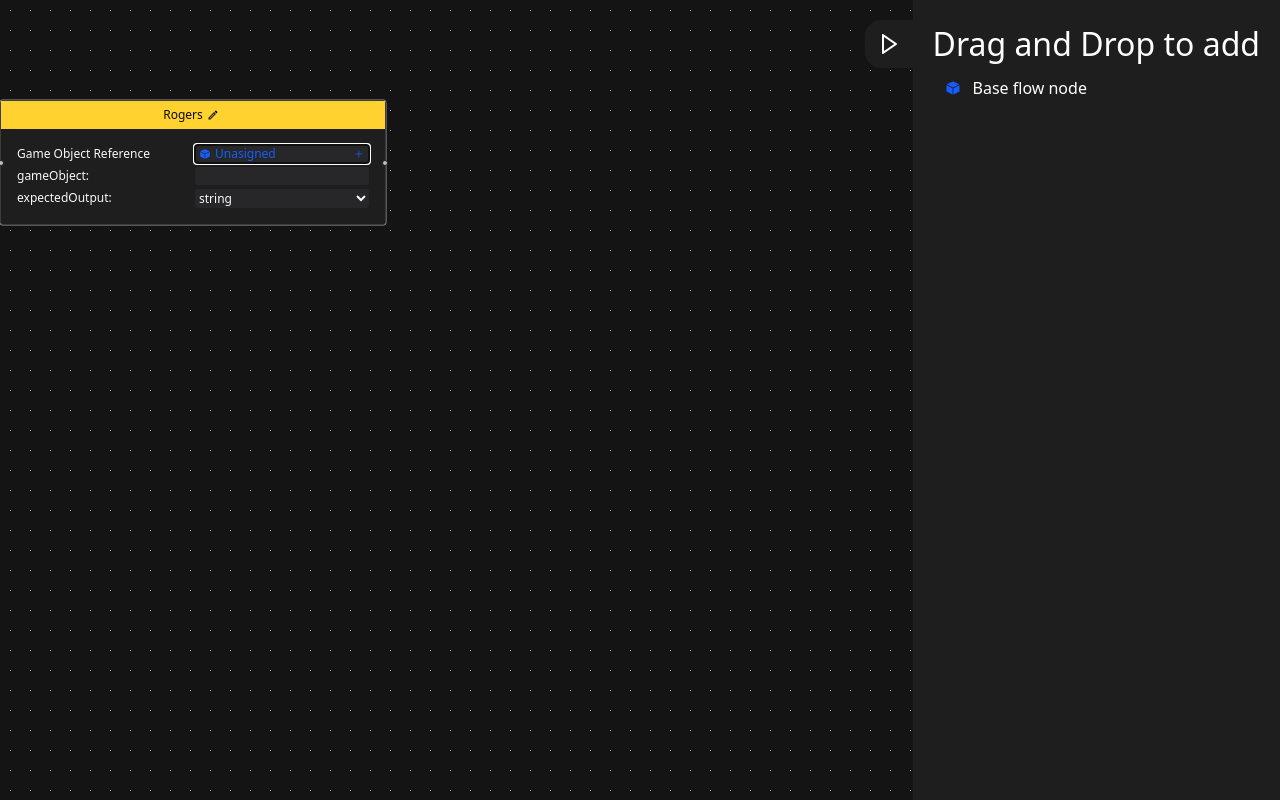
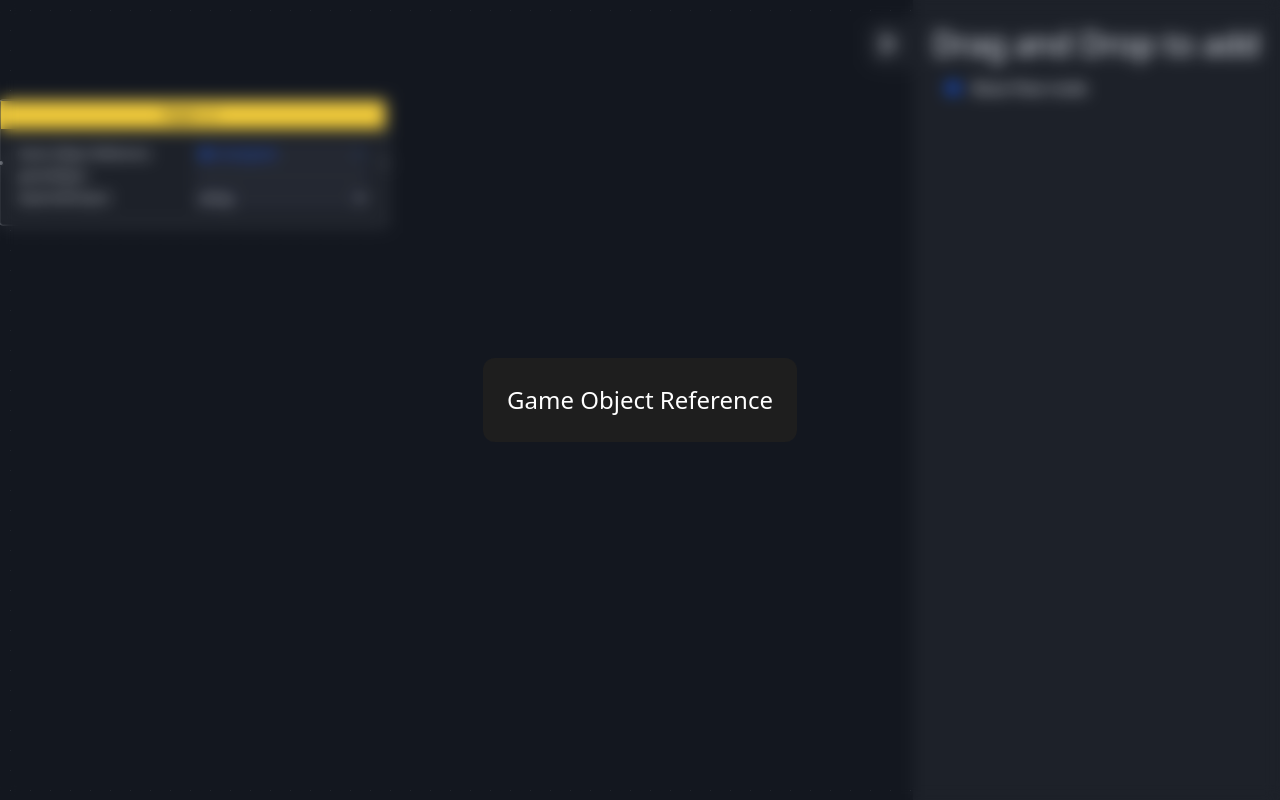
Before and after one commit to IsmaelDamasceno/response-pipeline-flow, a React (Vite) app: page /app in a window 1280 px wide. Both pictures are taken after a click on the button "Unasigned". Built offline with nearby package versions, Linux system fonts and the light colour scheme.

Commit message:
feat: hooking up dialog

```diff
--- /dev/null
+++ b/src/components/game-object-reference-dialog/index.tsx
@@ -0,0 +1,12 @@
+import { OpenToggle } from "../../types/openToggle";
+import Dialog from "../layout/dialog";
+
+export function GameObjectReferenceDialog(toggleProps: OpenToggle) {
+    return (
+        <Dialog {...toggleProps}>
+            <div className="w-full max-w-md rounded-xl bg-[#1e1e1e] p-6">
+                <h2>Game Object Reference</h2>
+            </div>
+        </Dialog>
+    );
+}
--- a/src/components/layout/dialog/index.tsx
+++ b/src/components/layout/dialog/index.tsx
@@ -1,13 +1,12 @@
 import { DialogPanel, Dialog as HDLDialog } from "@headlessui/react";
 import { ReactNode } from "react";
+import { OpenToggle } from "../../../types/openToggle";
 
 interface Props {
   children: ReactNode;
-  isOpen: boolean;
-  setIsOpen: React.Dispatch<React.SetStateAction<boolean>>;
 }
 
-export default function Dialog({ children, isOpen, setIsOpen }: Props) {
+export default function Dialog({ children, isOpen, setIsOpen }: Props & OpenToggle) {
   function handleClose() {
     setIsOpen(false);
   }
@@ -20,9 +19,9 @@ export default function Dialog({ children, isOpen, setIsOpen }: Props) {
       onClose={handleClose}
     >
       <div className="fixed inset-0 z-10 w-screen overflow-y-auto">
-        <div className="flex min-h-full items-center justify-center p-4">
+        <div className="backdrop-blur-sm flex min-h-full bg-blue-600/5 items-center justify-center p-4">
           <DialogPanel
-            className="w-full max-w-md rounded-xl bg-[#1e1e1e] p-6 backdrop-blur-2xl duration-300 ease-out data-closed:transform-[scale(95%)] data-closed:opacity-0"
+            className="duration-300 ease-out data-closed:transform-[scale(95%)] data-closed:opacity-0"
             transition
           >
             {children}
--- a/src/components/nodes/baseFragment.node.tsx
+++ b/src/components/nodes/baseFragment.node.tsx
@@ -10,7 +10,7 @@ import { DataPicker } from "../layout/data-picker";
 import { IoIosCube } from "react-icons/io";
 
 export function BaseFlowFragment({ data, id }: NodeProps<Node<FlowFragment>>) {
-  const { onFragmentUpdate } = useContext(ReactFlowUtilsContext) ?? {};
+  const { onFragmentUpdate, toggleGameObjectModalReferenceDialog } = useContext(ReactFlowUtilsContext) ?? {};
 
   const handleNameChange = useCallback(
     (newVal: React.SetStateAction<string>) => {
@@ -54,6 +54,7 @@ export function BaseFlowFragment({ data, id }: NodeProps<Node<FlowFragment>>) {
                   className: "text-blue-600",
                 },
               }}
+              onClick={() => toggleGameObjectModalReferenceDialog?.(true)}
             />
             <p>gameObject:</p>
             <input id="text" name="text" className="nodrag" />
--- a/src/components/react-flow-manager/index.tsx
+++ b/src/components/react-flow-manager/index.tsx
@@ -1,10 +1,11 @@
 import { addEdge, Background, BackgroundVariant, Connection, ReactFlow, useEdgesState, useNodesState, useReactFlow } from "@xyflow/react";
 import { ReactFlowUtilsProvider } from "../../context/react-flow/reactFlow.context.provider";
 import { NodePanel } from "../node-panel";
-import { useCallback, useEffect } from "react";
+import { SetStateAction, useCallback, useEffect, useState } from "react";
 import { NodeTypes } from "../../types/nodeTypes";
 import { FlowFragmentNode, OnFragmentUpdate } from "../../types/flowFragment";
 import { BaseFlowFragment } from "../nodes/baseFragment.node";
+import { GameObjectReferenceDialog } from "../game-object-reference-dialog";
 
 const initialEdges = [{ id: "e1-2", source: "1", target: "2" }];
 
@@ -16,7 +17,13 @@ export function ReactFlowManager() {
   const [nodes, setNodes, onNodesChange] = useNodesState<FlowFragmentNode>([]);
   const [edges, setEdges, onEdgesChange] = useEdgesState(initialEdges);
 
+  const [goReferenceOpen, setGoReferenceOpen] = useState(false);
+
   const { screenToFlowPosition } = useReactFlow();
+
+  const toggleGameObjectModalReferenceDialog = useCallback((open: SetStateAction<boolean>) => {
+    setGoReferenceOpen(open);
+  }, []);
 
   const handleFragmentUpdate: OnFragmentUpdate = useCallback(
     (data, nodeid) => {
@@ -71,6 +78,7 @@ export function ReactFlowManager() {
       screenToFlowPosition={screenToFlowPosition}
       setNodes={setNodes}
       onFragmentUpdate={handleFragmentUpdate}
+      toggleGameObjectModalReferenceDialog={toggleGameObjectModalReferenceDialog}
     >
       <div className="w-full h-full overflow-hidden relative">
         <ReactFlow
@@ -86,6 +94,7 @@ export function ReactFlowManager() {
           <Background color="#ccc" variant={BackgroundVariant.Dots} />
         </ReactFlow>
         <NodePanel />
+        <GameObjectReferenceDialog isOpen={goReferenceOpen} setIsOpen={setGoReferenceOpen} />
       </div>
     </ReactFlowUtilsProvider>
   );
--- a/src/context/react-flow/reactFlow.context.provider.tsx
+++ b/src/context/react-flow/reactFlow.context.provider.tsx
@@ -6,8 +6,8 @@ interface Props extends ReactFlowUtilsContextData {
   children: ReactNode;
 }
 
-export function ReactFlowUtilsProvider({ children, screenToFlowPosition, setNodes, onFragmentUpdate }: Props) {
-  return <ReactFlowUtilsContext.Provider value={{ screenToFlowPosition, setNodes, onFragmentUpdate }}>
+export function ReactFlowUtilsProvider({ children, ...dataProps }: Props) {
+  return <ReactFlowUtilsContext.Provider value={dataProps}>
     {children}
   </ReactFlowUtilsContext.Provider>;
 }
--- /dev/null
+++ b/src/types/openToggle.ts
@@ -0,0 +1,5 @@
+
+export type OpenToggle = {
+  isOpen: boolean;
+  setIsOpen: React.Dispatch<React.SetStateAction<boolean>>;
+}
--- a/src/types/reactFlowContext.ts
+++ b/src/types/reactFlowContext.ts
@@ -1,10 +1,12 @@
 import { XYPosition } from "@xyflow/react";
 import { FlowFragmentNode, OnFragmentUpdate } from "./flowFragment";
+import { Dispatch, SetStateAction } from "react";
 
 export type ReactFlowUtilsContextData = {
     screenToFlowPosition: (clientPosition: XYPosition, options?: {
         snapToGrid: boolean;
     }) => XYPosition;
     setNodes: React.Dispatch<React.SetStateAction<FlowFragmentNode[]>>
-    onFragmentUpdate: OnFragmentUpdate
+    onFragmentUpdate: OnFragmentUpdate;
+    toggleGameObjectModalReferenceDialog: Dispatch<SetStateAction<boolean>>;
 }
```
